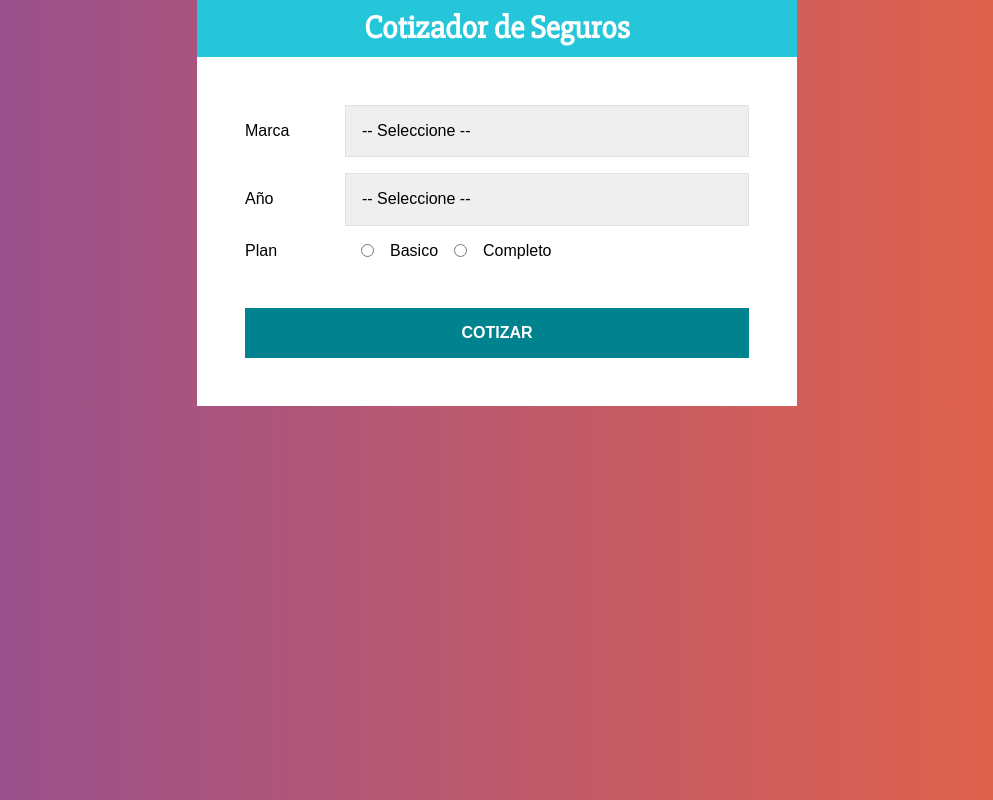
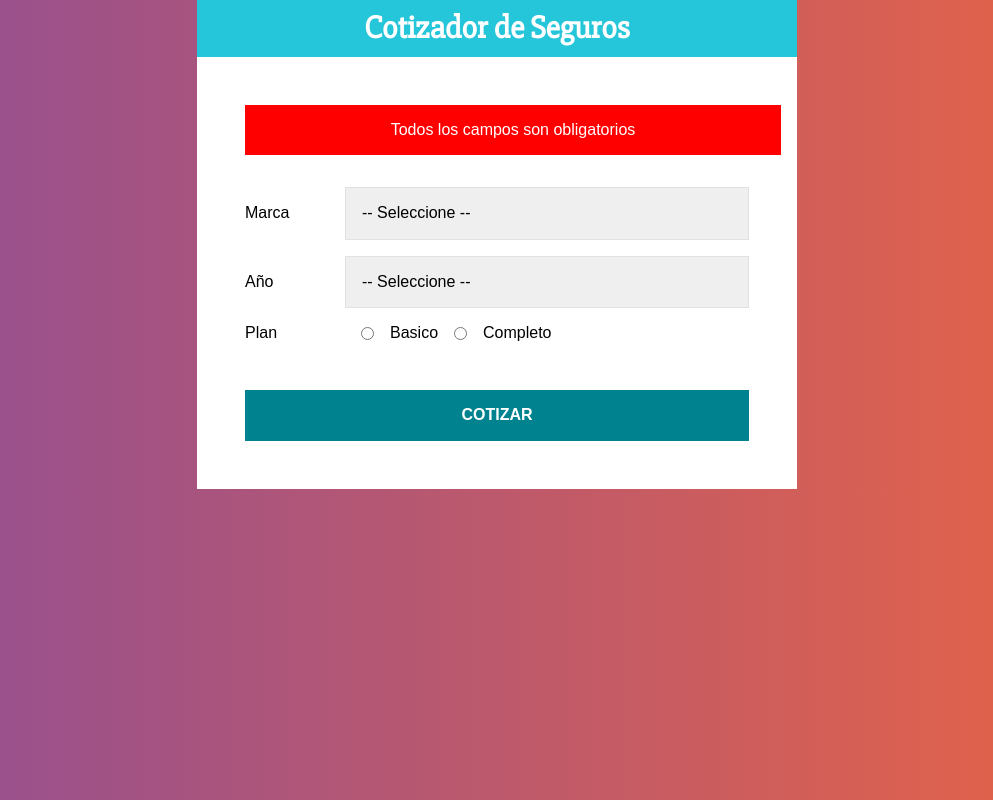
Before and after one commit to jimmy404/REACT-StyledComponents-Cotizador-Seguro, a React (Create React App) app: page / in a window 1280 px wide. Both pictures are taken after a click on the button "COTIZAR". Shown: the whole page, without its empty margins (143-1136 px from the left). Built offline with nearby package versions, Linux system fonts and the light colour scheme.

Commit message:
Adding Error styled message - Formulario.js

```diff
--- a/src/components/Formulario.js
+++ b/src/components/Formulario.js
@@ -37,7 +37,14 @@ const Boton = styled.button`
         cursor: pointer;
     }
 `;
-
+const Error = styled.div`
+    background-color: red;
+    color: white;
+    padding: 1rem;
+    width: 100%;
+    text-align: center;
+    margin-bottom: 2rem;
+`;
 
 const Formulario = () => {
 
@@ -71,6 +78,9 @@ const Formulario = () => {
         <form
             onSubmit={cotizarSeguro}
         >
+
+        {error ? <Error>Todos los campos son obligatorios</Error> : null}
+
             <Campo>
                 <Label>Marca</Label>
                     <Select name="marca" value={marca} onChange={obtenerInformacion}>
```
